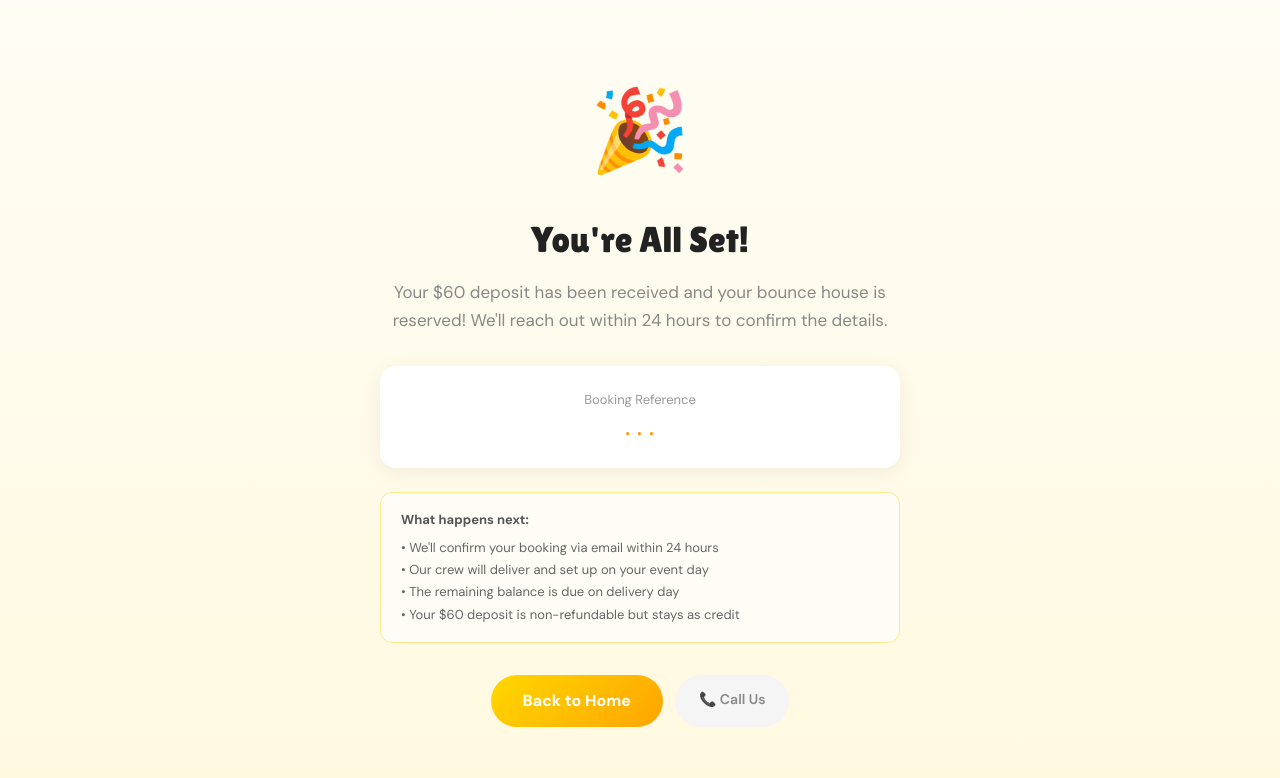
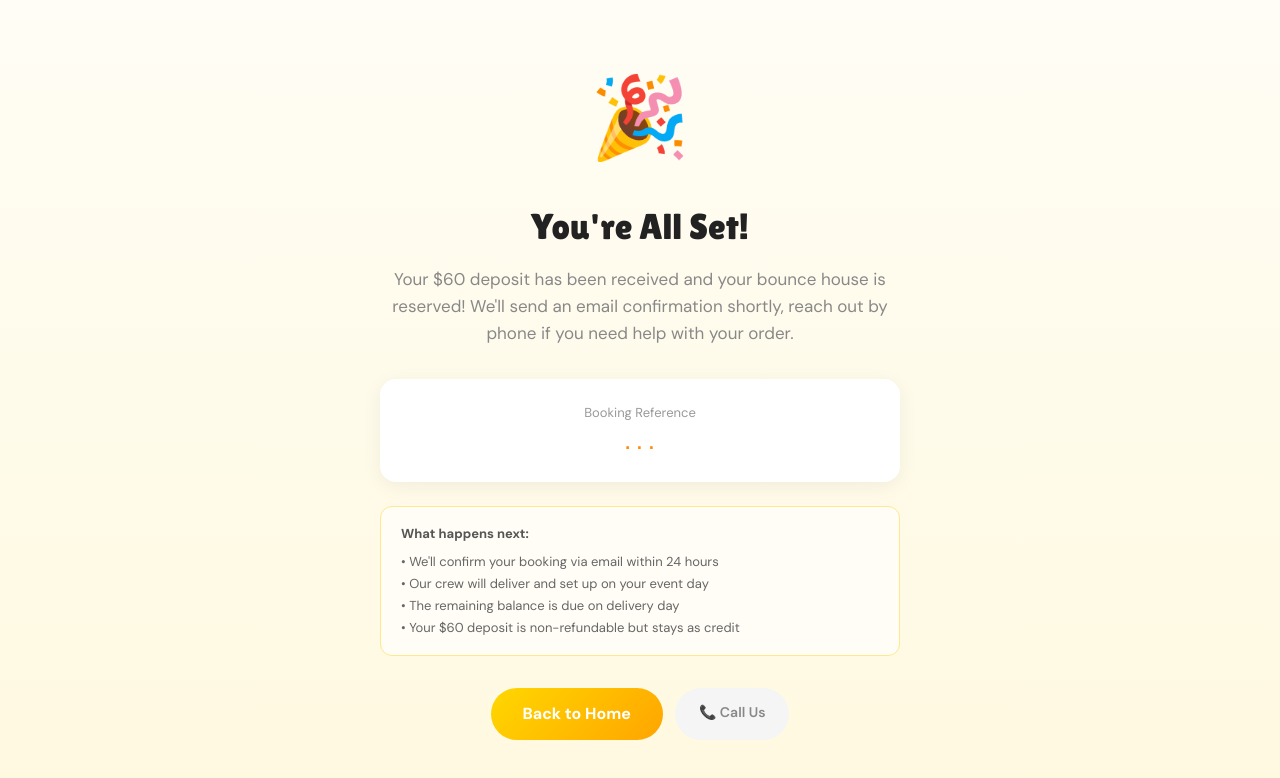
Before and after one commit to improbablelabs/baybouncers, a Next.js app: page /booking/success in a window 1280 px wide. Shown: the top 778 px of the page. Built offline with nearby package versions, Linux system fonts and the light colour scheme.

Commit message:
success page updates

```diff
--- a/app/booking/success/page.jsx
+++ b/app/booking/success/page.jsx
@@ -53,7 +53,7 @@ function SuccessContent() {
           color: "#888", lineHeight: 1.6, marginBottom: 32,
         }}>
           Your $60 deposit has been received and your bounce house is reserved!
-          We'll reach out within 24 hours to confirm the details.
+          We'll send an email confirmation shortly, reach out by phone if you need help with your order.
         </p>
 
         <div style={{
```
